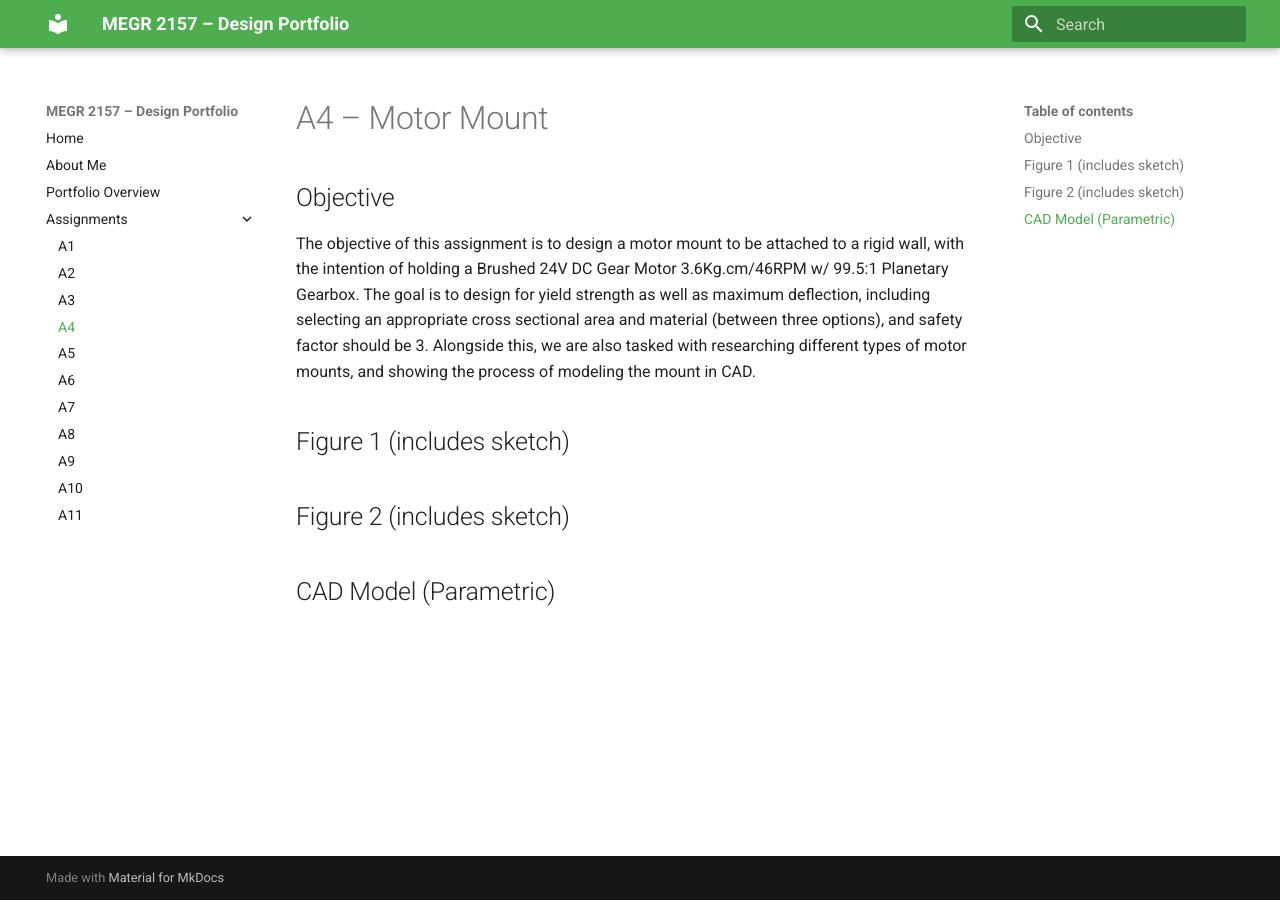
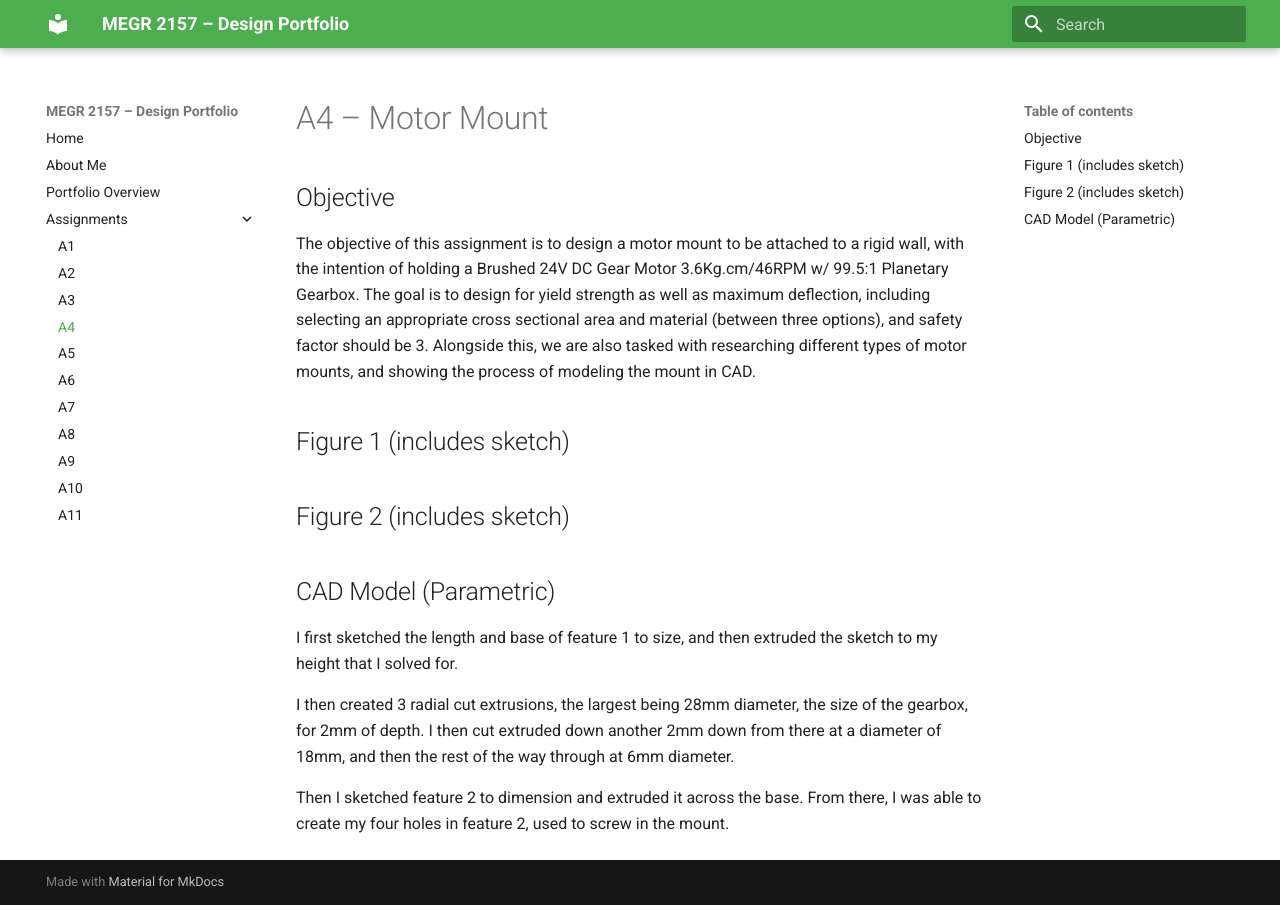
Before and after one commit to apaciore/megr2156-portfolio, an MkDocs documentation site: the page built from docs/assignments/A04/index.md, in a window 1280 px wide. Built offline with MkDocs 1.6.1 and Material for MkDocs 9.7.7, drawn with Linux system fonts in a browser that asks for light colours.

Commit message:
Document CAD model creation steps in index.md
Added detailed description of CAD model creation process, including dimensions and features.

```diff
--- a/docs/assignments/A04/index.md
+++ b/docs/assignments/A04/index.md
@@ -11,3 +11,9 @@ The objective of this assignment is to design a motor mount to be attached to a
 
 
 ## CAD Model (Parametric)
+
+I first sketched the length and base of feature 1 to size, and then extruded the sketch to my height that I solved for.
+
+I then created 3 radial cut extrusions, the largest being 28mm diameter, the size of the gearbox, for 2mm of depth. I then cut extruded down another 2mm down from there at a diameter of 18mm, and then the rest of the way through at 6mm diameter.
+
+Then I sketched feature 2 to dimension and extruded it across the base. From there, I was able to create my four holes in feature 2, used to screw in the mount.
```
